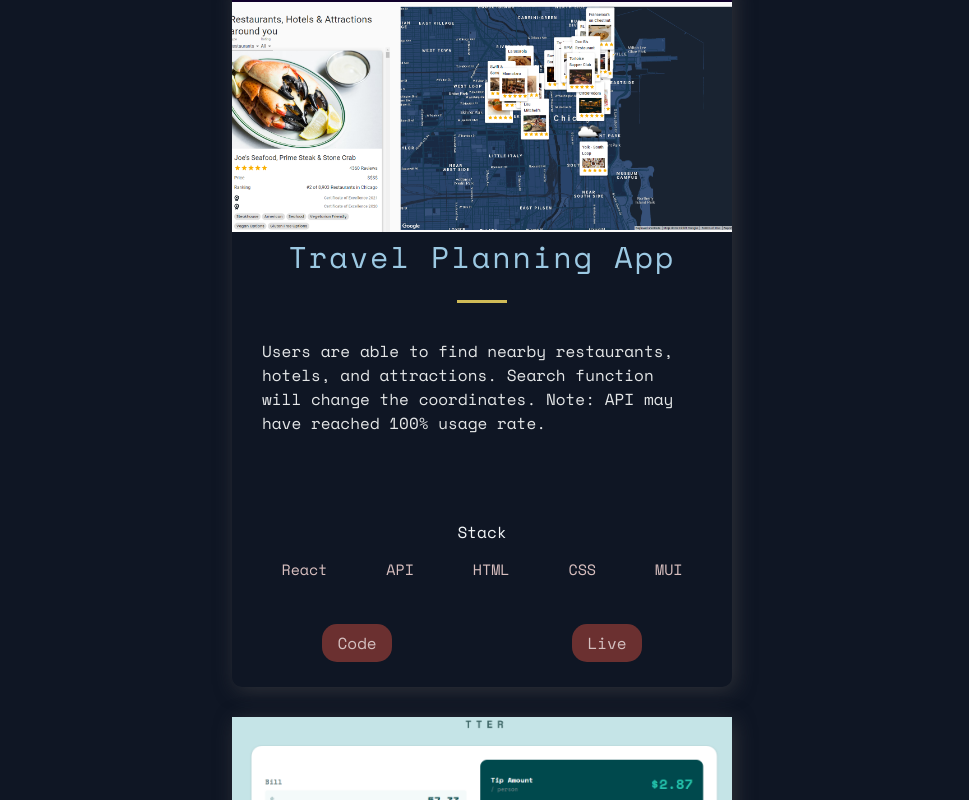
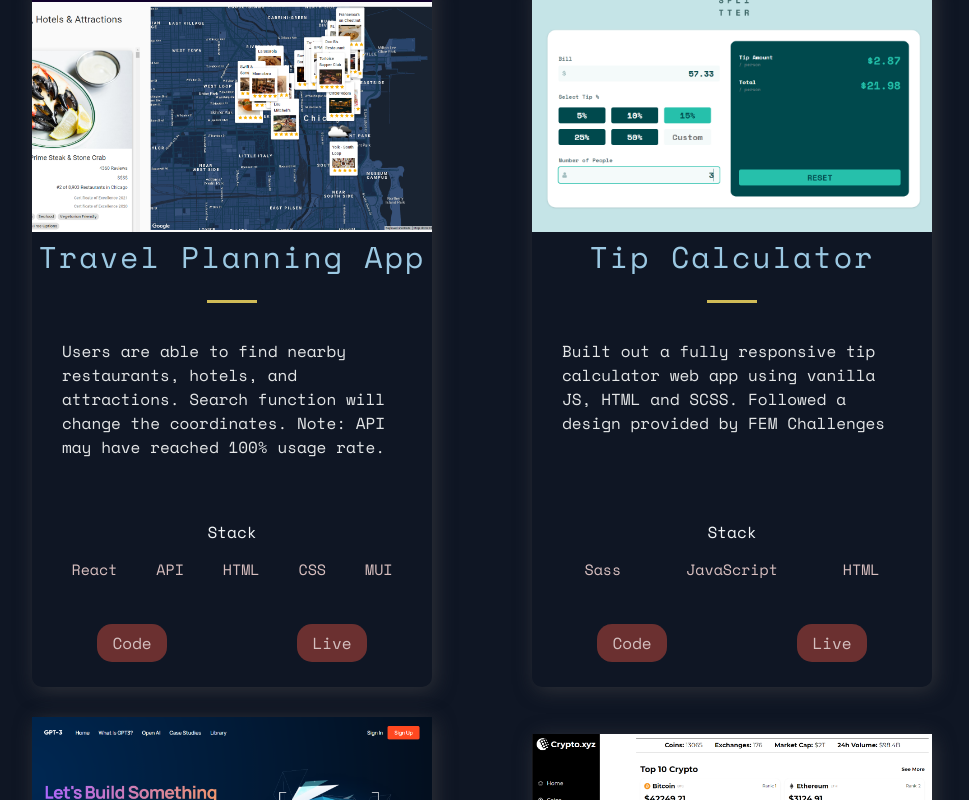
Before and after one commit to bycho91/portfolio-v2, a Next.js app: page / in a window 1280 px wide. Shown: the part 878-1678 px from the top of the page, without its empty margins (158-1127 px from the left). Built offline with nearby package versions, Linux system fonts and the light colour scheme.

Commit message:
Update ProjectsStyles.js

```diff
--- a/src/components/Projects/ProjectsStyles.js
+++ b/src/components/Projects/ProjectsStyles.js
@@ -9,7 +9,7 @@
 
 export const GridContainer = styled.section`
   display: grid;
-  grid-template-columns: repeat(auto-fill, minmax(500px, 1fr));
+  grid-template-columns: repeat(auto-fill, minmax(400px, 1fr));
   padding: 3rem;
   place-items: center;
   column-gap: 2rem;
@@ -25,7 +25,7 @@
   border-radius: 10px;
   box-shadow: 3px 3px 20px rgba(80, 78, 78, 0.5);
   text-align: center;
-  width: 500px;
+  width: 400px;
   @media ${(props) => props.theme.breakpoints.sm} {
     width: 100%;
   }
```
